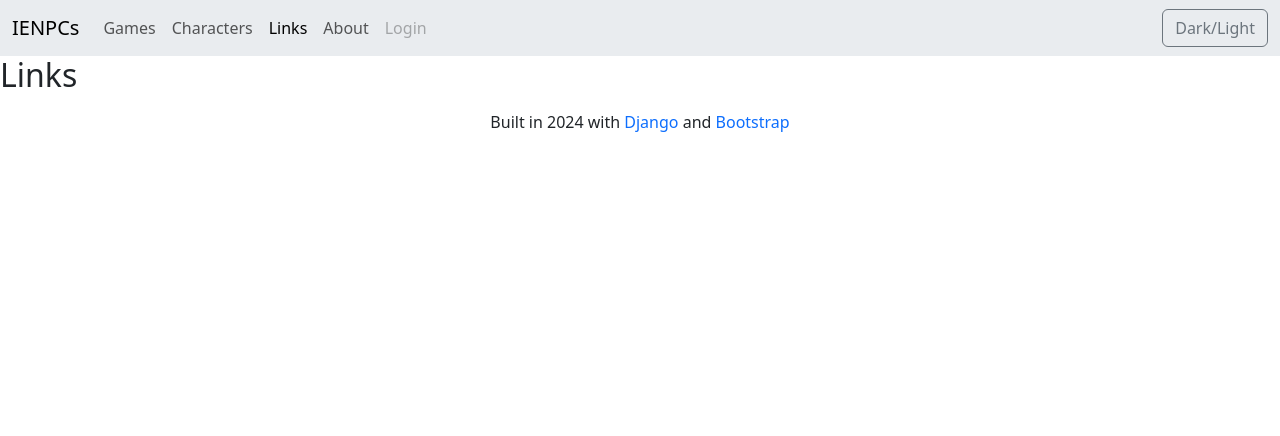
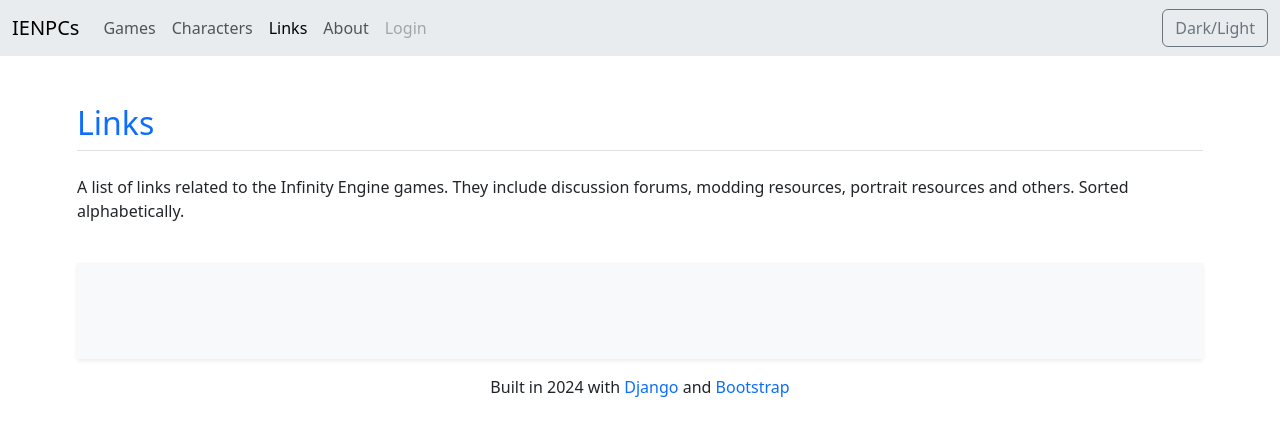
Before and after one commit to ddrmv/ienpcs, a Django app: page /gallery/links/ in a window 1280 px wide. Shown: the top 436 px of the page. Run offline with Django 5.2, Linux system fonts and the light colour scheme; data that the repository does not hold is empty; parts of the project's set-up code (start-up, migrations or seed data) failed here and were passed over.

Commit message:
Implement links model, links admin and add links to link_list page

```diff
--- a/ienpcs/gallery/templates/gallery/link_list.html
+++ b/ienpcs/gallery/templates/gallery/link_list.html
@@ -5,5 +5,28 @@
 {% endblock %}
 
 {% block content %}
-  <h2>Links</h2>
+  <div class="container" style="max-width: 1150px;">
+    <div class="row pt-5">
+      <div class="col-12">
+        <h2 class="border-bottom mb-4 pb-2"><a class="text-decoration-none" href="#">Links</a></h2>
+        <p>A list of links related to the Infinity Engine games. They include discussion forums, modding resources, portrait resources and others. Sorted alphabetically.</p>
+      </div>
+    </div>
+
+    <div class="container mt-4 py-5 shadow-sm bg-body-tertiary">
+      <div class="row justify-content-center">
+        <div class="col-11">
+          <ol class="list-group list-group-numbered">
+            {% for link in links %}
+              <li class="list-group-item d-flex justify-content-between align-items-start">
+                <div class="ms-2 me-auto">
+                  <div class="fw-bold">{{ link.description }}</div><a href="{{ link.url }}" target="_blank">{{ link.url }}</a>
+                </div>
+              </li>
+            {% endfor %}
+          </ol>
+        </div>
+      </div>
+    </div>
+  </div>
 {% endblock %}
--- a/ienpcs/gallery/urls.py
+++ b/ienpcs/gallery/urls.py
@@ -8,7 +8,7 @@ urlpatterns = [
     path("game/<slug:slug>", views.game_detail, name="game_detail"),
     path("characters/", views.CharacterListView.as_view(), name="character_list"),
     path("character/<slug:slug>", views.character_detail, name="character_detail"),
-    path("links/", views.link_list, name="link_list"),
+    path("links/", views.LinkListView.as_view(), name="link_list"),
     path("about/", views.about, name="about"),
     path("toggle_theme", views.toggle_theme, name="toggle_theme"),
 ]
--- a/ienpcs/gallery/views.py
+++ b/ienpcs/gallery/views.py
@@ -2,7 +2,7 @@ from django.http import HttpResponseRedirect
 from django.shortcuts import get_object_or_404, render
 from django.views import generic
 
-from .models import Character, Game, NpcInGame
+from .models import Character, Game, Link, NpcInGame
 
 
 class GameListView(generic.ListView):
@@ -43,10 +43,10 @@ def character_detail(request, slug):
     )
 
 
-def link_list(request):
-    link_list_dict = {"link1": "placeholder1", "link2": "placeholder2"}
-    context = {"link_list_dict": link_list_dict}
-    return render(request, "gallery/link_list.html", context)
+class LinkListView(generic.ListView):
+    template_name = "gallery/link_list.html"
+    context_object_name = "links"
+    queryset = Link.objects.all()
 
 
 def about(request):
```
Also changed, not shown: ienpcs/gallery/admin.py (+9 -1 lines), ienpcs/gallery/models.py (+11 -0 lines), ienpcs/gallery/migrations/0026_link.py (added).
